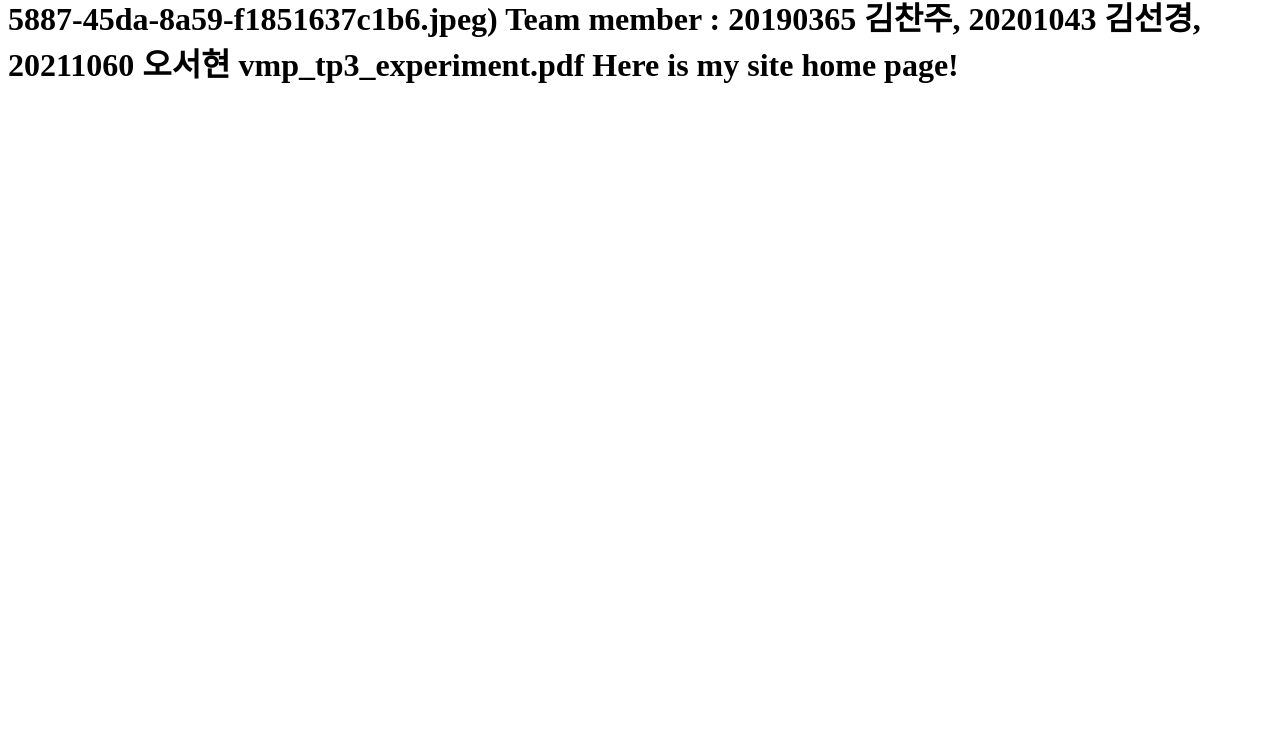
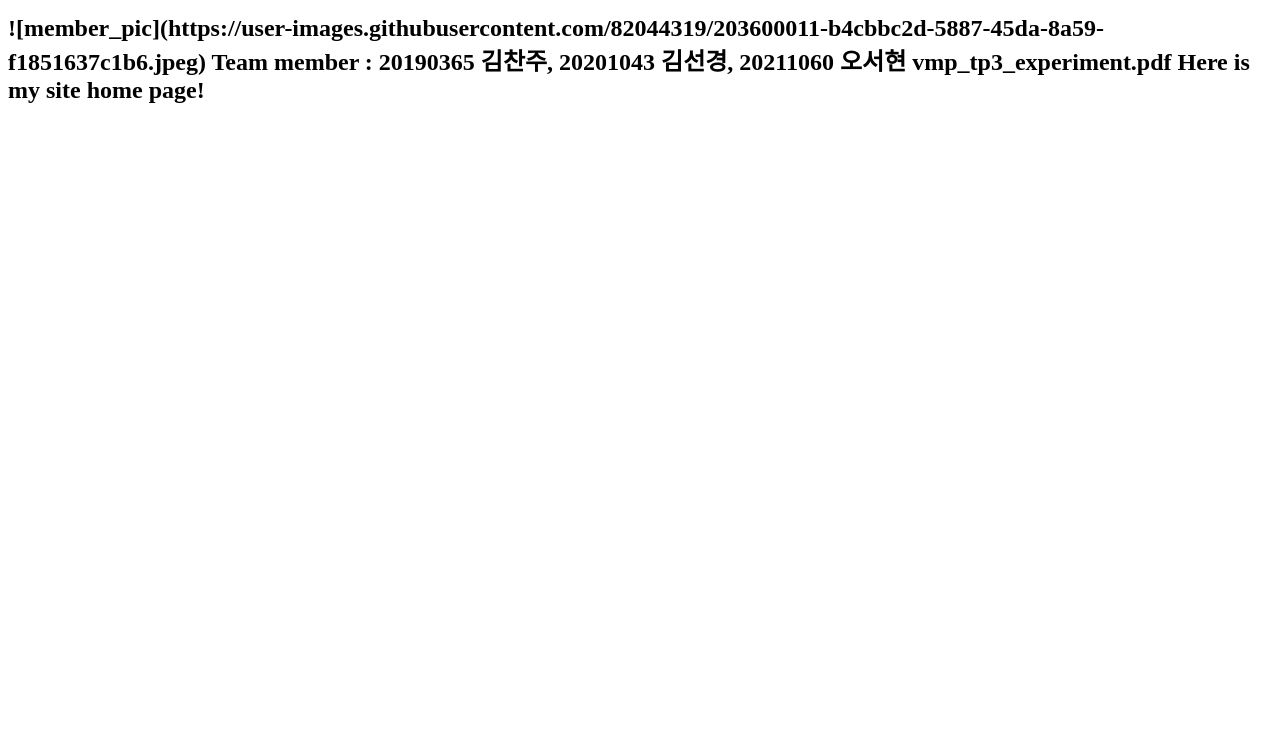
Before and after one commit to hyunneee/VMP_World_Travel, a plain HTML site: page index.html in a window 1280 px wide. Shown: the part 65-800 px from the top of the page. Drawn offline with Linux system fonts and the light colour scheme.

Commit message:
Update index.html

```diff
--- a/index.html
+++ b/index.html
@@ -2,16 +2,19 @@
 <html>
     <head>
         <title>
-            # [2022-2]VMP_TP1 : A World Travel By Chromakey
 
 
         </title>
     </head>
     <body>
         <h1>
+            [2022-2]VMP_TP1 : A World Travel By Chromakey
+            </h1>
+        <h2>
             ![member_pic](https://user-images.githubusercontent.com/82044319/203600011-b4cbbc2d-5887-45da-8a59-f1851637c1b6.jpeg)
             Team member : 20190365 김찬주, 20201043 김선경, 20211060 오서현
             vmp_tp3_experiment.pdf
-            Here is my site home page!</h1>
+            Here is my site home page!
+        </h2>
     </body>
 </html>
```
